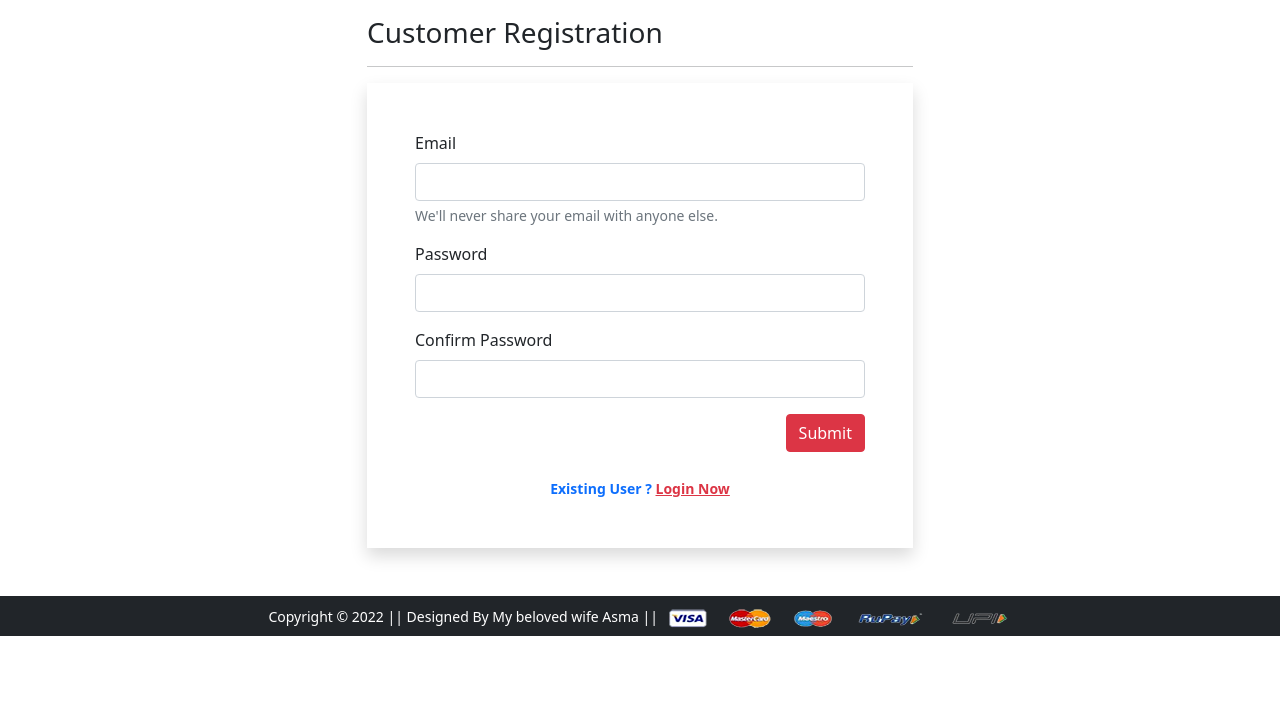
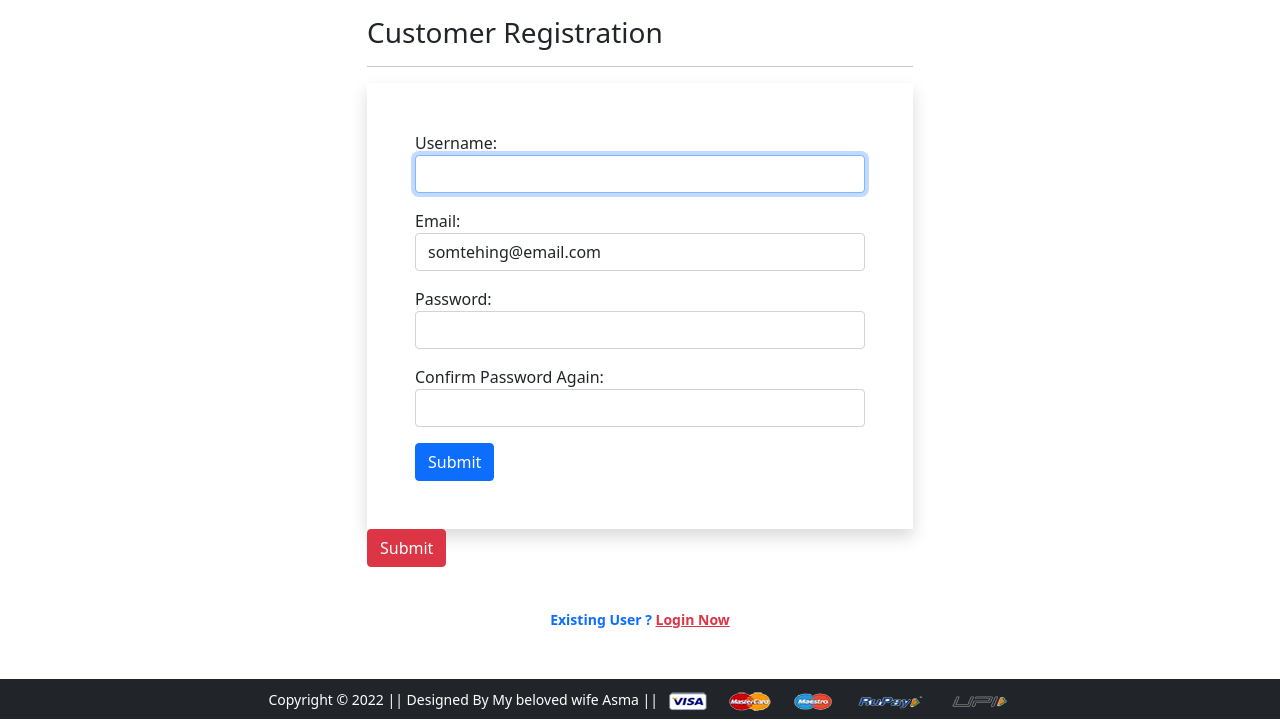
Before and after one commit to Hacnine/Projects, a Django app: page /registration/ in a window 1280 px wide. Shown: the part 56-777 px from the top of the page. Run offline with Django 3.2, Linux system fonts and the light colour scheme; some libraries are stand-ins or nearby versions.

Commit message:
'Ur Shop'

```diff
--- a/Ushop/app/forms.py
+++ b/Ushop/app/forms.py
@@ -0,0 +1,18 @@
+from django import forms
+from django.contrib.auth.forms import UserCreationForm
+from django.contrib.auth.models import User
+
+
+class CustomerRegistrationForm(UserCreationForm):
+    password1 = forms.CharField(label="Password", help_text="at least 5 characters",
+                                widget=forms.PasswordInput(attrs={'class': 'form-control'}))
+    password2 = forms.CharField(label="Confirm Password Again",
+                                widget=forms.PasswordInput(attrs={'class': 'form-control'}))
+    email = forms.CharField(label="Email", required=True, label_suffix=":", initial="somtehing@email.com",
+                            widget=forms.EmailInput(attrs={'class': 'form-control'}))
+
+    class Meta:
+        model = User
+        fields = ['username', 'email', 'password1', 'password2']
+        labels = {'email': 'Email'}
+        widgets = {'username': forms.TextInput(attrs={'class': 'form-control'})}
--- a/Ushop/app/templates/app/customerregistration.html
+++ b/Ushop/app/templates/app/registrationform.html
@@ -9,22 +9,18 @@
    <hr>
 
    <form action="" method="post" novalidate class="shadow p-5">
-    <div class="mb-3">
-     <label for="inputEmail4" class="form-label">Email</label>
-     <input type="email" class="form-control" id="inputEmail4">
-     <div id="emailHelp" class="form-text">We'll never share your email with anyone else.</div>
-    </div>
-    <div class="mb-3">
-     <label for="inputPassword1" class="form-label">Password</label>
-     <input type="password" class="form-control" id="inputPassword1">
-    </div>
-    <div class="mb-3">
-     <label for="inputPassword2" class="form-label">Confirm Password</label>
-     <input type="password" class="form-control" id="inputPassword2">
-    </div>
-    <div class="text-end">
+       {% csrf_token %}
+    {% for fm in form %}
+       <div class="form-group mb-3">
+           {{ fm.label_tag}} {{ fm }} <small class="text-danger">{{fm.errors|striptags}}</small>
+       </div>
+       {% endfor %}
+       <input type="submit" value="Submit" class="btn btn-primary">
+   </form>
      <button type="button" class="btn btn-danger">Submit</button>
     </div>
+  </div>
+ </div>
     <br>
     <div class="text-center text-primary fw-bold"><small>Existing User ? <a href="{% url 'login' %}"
        class="text-danger">Login Now</a> </small></div>
--- a/Ushop/app/urls.py
+++ b/Ushop/app/urls.py
@@ -13,6 +13,7 @@ urlpatterns = [
     path('mobile/', views.mobile, name='mobile'),
     path('mobile/<slug:data>', views.mobile, name='mobiledata'),
     path('login/', views.login, name='login'),
-    path('registration/', views.customerregistration, name='customerregistration'),
+    # path('registration/', views.customerregistration, name='customerregistration'),
+    path('registration/', views.CustomerRegistrationView.as_view(), name='customerregistration'),
     path('checkout/', views.checkout, name='checkout'),
 ]
--- a/Ushop/app/views.py
+++ b/Ushop/app/views.py
@@ -1,6 +1,8 @@
 from django.http import HttpResponse
 from django.shortcuts import render
 from django.views import View
+
+from .forms import CustomerRegistrationForm
 from .models import *
 
 
@@ -71,8 +73,19 @@ def login(request):
     return render(request, 'app/login.html')
 
 
-def customerregistration(request):
-    return render(request, 'app/customerregistration.html')
+# def customerregistration(request):
+#     return render(request, 'app/registrationform.html')
+
+class CustomerRegistrationView(View):
+    def get(self, request):
+        form = CustomerRegistrationForm()
+        return render(request, 'app/registrationform.html', {'form': form})
+
+    def post(self, request):
+        form = CustomerRegistrationForm(request.POST)
+        if form.is_valid():
+            form.save()
+        return render(request, 'app/registrationform.html', {'form': form})
 
 
 def checkout(request):
```
